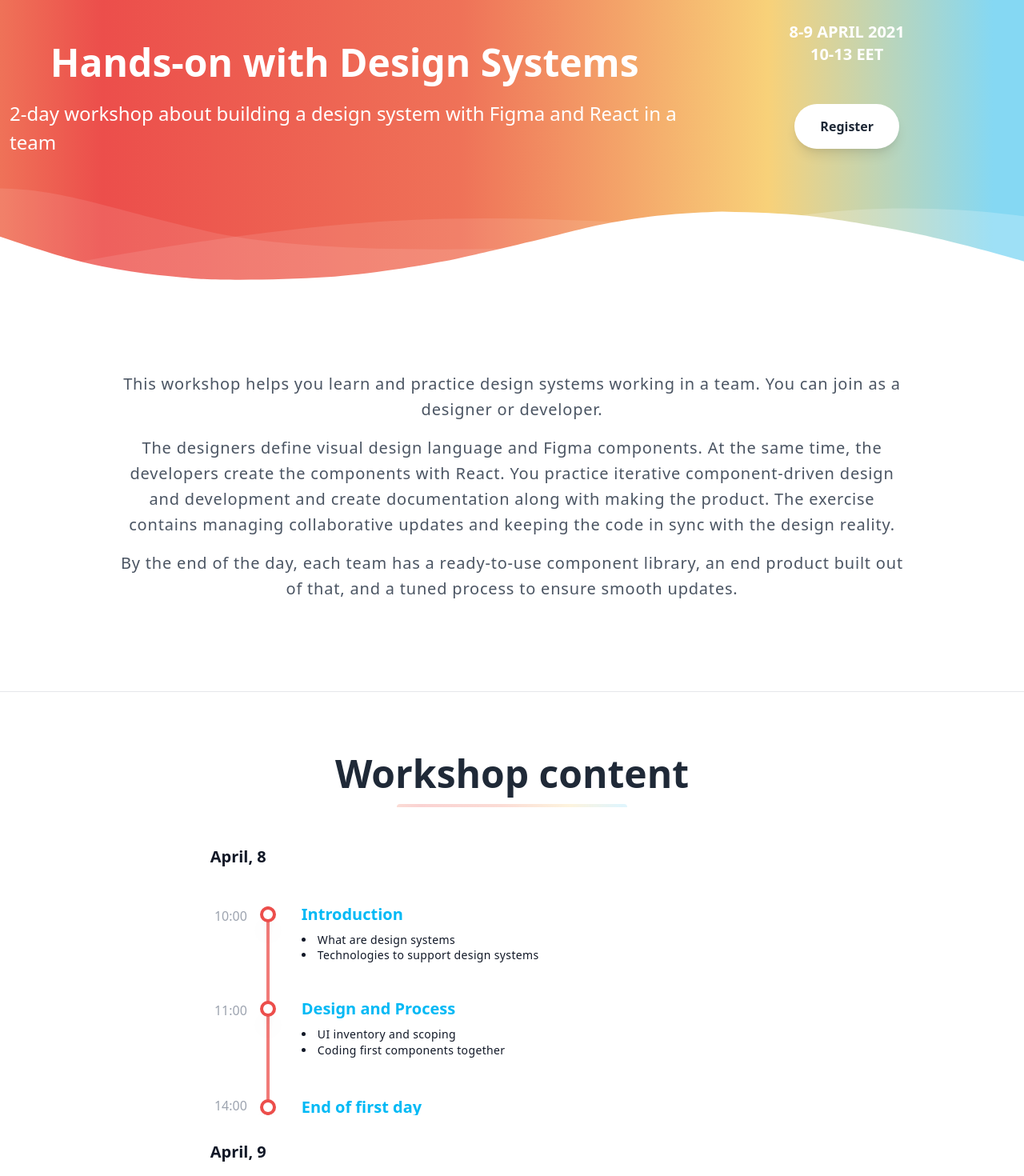
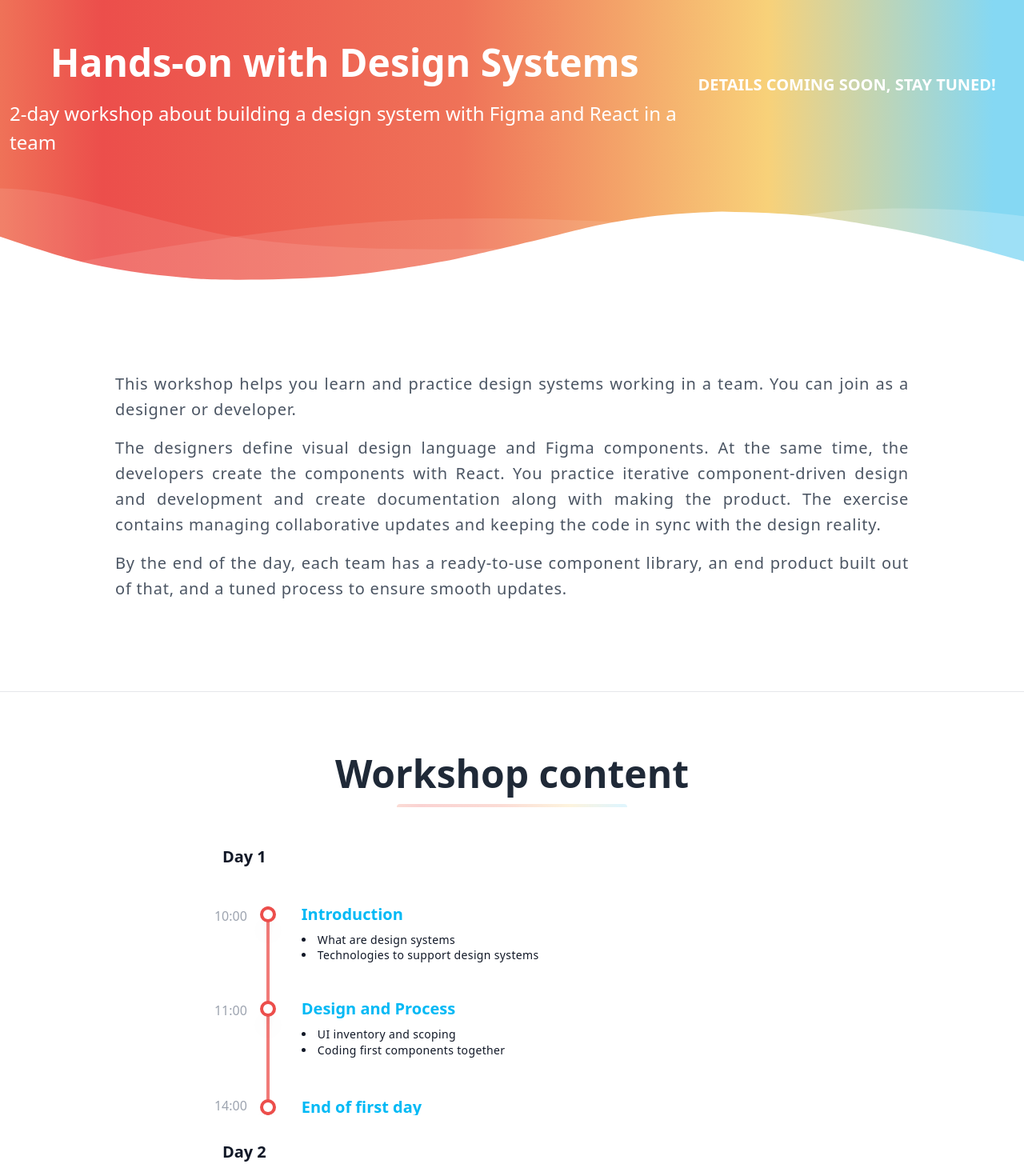
Before and after one commit to varya/hands-on-workshop, a Next.js app: page / in a window 1280 px wide. Shown: the part 80-1550 px from the top of the page at 80% size. Built offline with nearby package versions, Linux system fonts and the light colour scheme.

Commit message:
replace buttons with placeholders

```diff
--- a/components/button.js
+++ b/components/button.js
@@ -13,23 +13,25 @@ const variants = {
     "gradient-simple text-white font-bold rounded-full py-2 px-4 shadow-lg focus:outline-none focus:shadow-outline transform transition hover:scale-105 duration-300 ease-in-out",
 };
 
-const Button = React.forwardRef(
-  ({ variant, className, name, ...props }, ref) => {
-    const sendLog = () => {
-      ReactGA.event({
-        category: "REGISTRATION",
-        action: "Click",
-        label: name,
-      });
-    };
-    return (
-      <button
-        {...props}
-        ref={ref}
-        onClick={() => sendLog()}
-        className={clsx(className, "hover:underline", variants[variant])}
-      ></button>
-    );
-  }
-);
+// const Button = React.forwardRef(
+//   ({ variant, className, name, ...props }, ref) => {
+//     const sendLog = () => {
+//       ReactGA.event({
+//         category: "REGISTRATION",
+//         action: "Click",
+//         label: name,
+//       });
+//     };
+//     return (
+//       <button
+//         {...props}
+//         ref={ref}
+//         onClick={() => sendLog()}
+//         className={clsx(className, "hover:underline", variants[variant])}
+//       ></button>
+//     );
+//   }
+// );
+
+const Button = () => <div className="text-lg py-3"> COMING SOON</div>;
 export default Button;
--- a/pages/index.js
+++ b/pages/index.js
@@ -41,18 +41,19 @@ export default function IndexPage() {
         {/* <!--Right Col--> */}
         <div className="flex flex-col flex-grow w-full md:w-4/12 justify-center items-center text-center md:text-left">
           <p className="uppercase tracking-loose w-full text-center font-bold text-xl">
-            8-9 April 2021
+            {/* 8-9 April 2021
             <br />
-            10-13 EET
+            10-13 EET */}
+            Details coming soon, stay tuned!
           </p>
-          <Button variant="base" className="mb-0 mt-12" name="hero register">
+          {/* <Button variant="base" className="mb-0 mt-12" name="hero register">
             Register
-          </Button>
+          </Button> */}
         </div>
       </Hero>
       <SectionShape className="-mt-12 lg:-mt-24" />
       <Section>
-        <div className=" text-gray-600 text-center tracking-wider my-8  px-4">
+        <div className=" text-gray-600 text-justify tracking-wider my-8  px-4">
           <p className=" text-xl leading-8 my-4">
             This workshop helps you learn and practice design systems working in
             a team. You can join as a designer or developer.
@@ -74,7 +75,7 @@ export default function IndexPage() {
       </Section>
       <Section title="Workshop content">
         <h3 className="w-1/5 text-right font-bold text-gray-900 text-xl py-8">
-          April, 8
+          Day 1
         </h3>
         <Timeline>
           <TimelineItem time="10:00" heading="Introduction">
@@ -92,7 +93,7 @@ export default function IndexPage() {
           <TimelineItem time="14:00" heading="End of first day" align="end" />
         </Timeline>
         <h3 className="w-1/5 text-right font-bold text-gray-900 text-xl py-8">
-          April, 9
+          Day 2
         </h3>
         <Timeline>
           <TimelineItem time="10:00" heading="Production and Updates">
@@ -165,6 +166,9 @@ export default function IndexPage() {
           <h3 className="text-3xl text-gray-800 font-bold leading-none mb-3">
             Varya Stepanova
           </h3>
+          <p className="uppercase w-full font-bold text-lg leading-loose text-gray-900">
+            Design systems architect
+          </p>
           <p className="text-gray-600 text-xl mb-8">
             Design systems architect with an extensive experience in management,
             design, and technical side.
@@ -197,9 +201,11 @@ export default function IndexPage() {
           <h3 className="text-3xl text-gray-800 font-bold leading-none mb-3">
             Nikita Sherbakov
           </h3>
-          <p className="text-gray-600 mb-8">
+          <p className="uppercase w-full font-bold text-lg leading-loose text-gray-900">
             Software architect & senior frontend engineer
           </p>
+
+          <p className="text-gray-600 mb-8">{/* text here */}</p>
           <div className="flex">
             <a
               key="l-n"
@@ -223,7 +229,6 @@ export default function IndexPage() {
         </BlockImage>
       </Section>
 
-      <Section title="Custom version"></Section>
       <Section title="People say" className="bg-gray-100">
         <Testimonial author="Junaid Rasheed" dir="right">
           Varya is an expert in Design System domain. I have had chance to work
@@ -292,6 +297,21 @@ export default function IndexPage() {
           </div>
         </div>
       </Section>
+
+      <Section title="Custom version" className="border-b-0">
+        <div className=" text-gray-600 text-justify tracking-wider my-8  px-4">
+          <p className=" text-xl leading-8 my-4">
+            Need a custom version? We can tailor this workshop for your company.
+            When focused on your product and taking into account your team
+            shape, the workshop outcome is not only a training session but also
+            your design system's kick-off. We’ll walk through the design system
+            process, how to get started and how to fit it into your existing
+            design processes. There will be an opportunity for the team to
+            discuss questions they might have about implementing a design
+            system.
+          </p>
+        </div>
+      </Section>
       <SectionShape className="transform rotate-180" />
       <section className="container mx-auto text-center py-6 mb-12">
         <h2 className="w-full my-2 text-5xl font-bold leading-tight text-center text-white">
```
